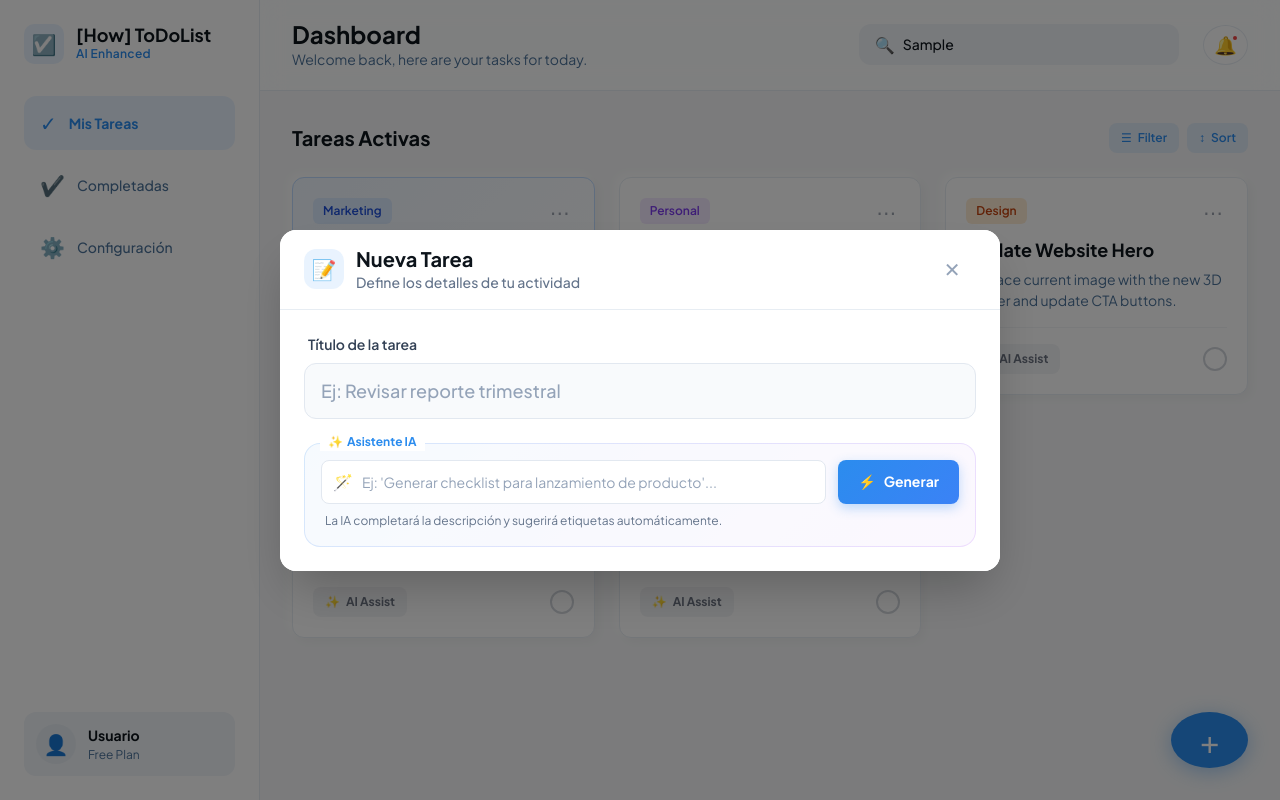
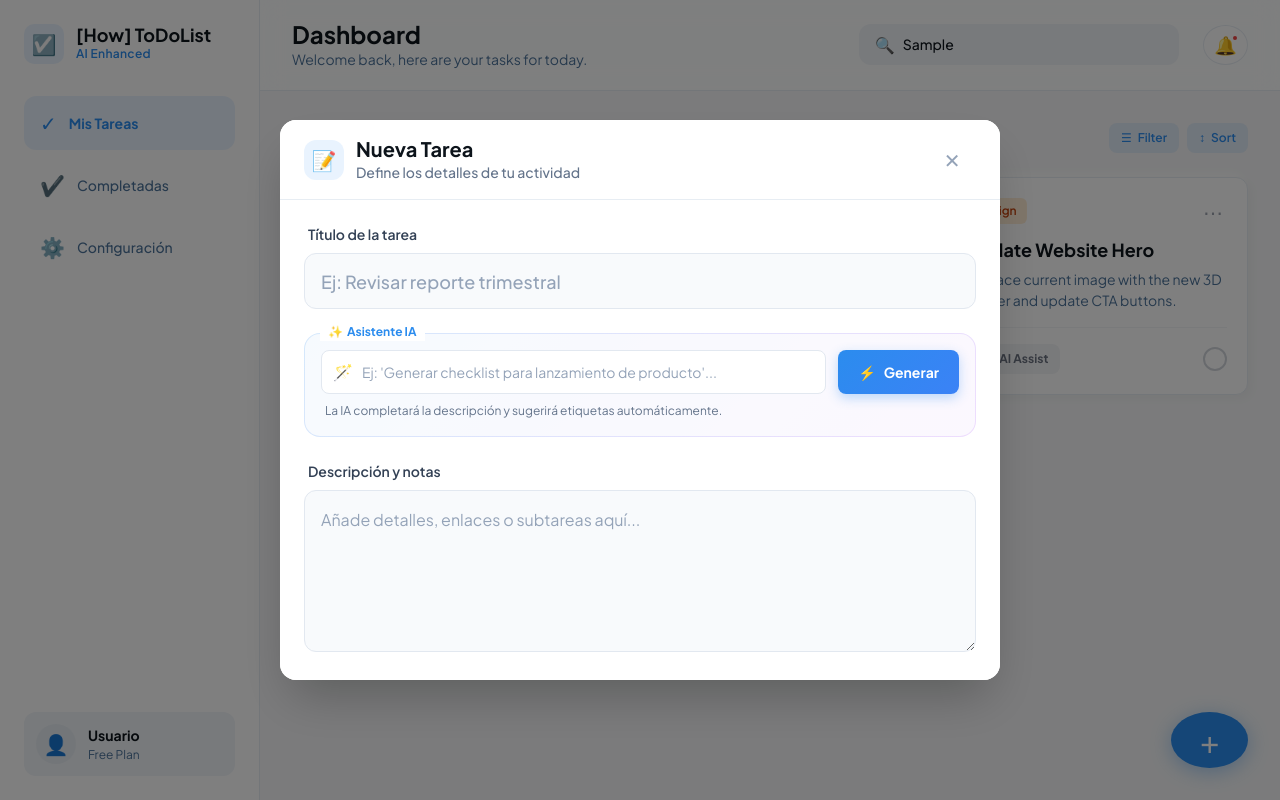
Before and after one commit to VarozXYZ/how-to-do-list, a React (Vite) app: page /dashboard in a window 1280 px wide. Both pictures are taken after typing "Sample" into the empty fields and a click on the button "Nueva tarea". Built offline with nearby package versions, Linux system fonts and the light colour scheme.

Commit message:
feat: add description textarea to modal

```diff
--- a/src/components/cards/CardDetail.css
+++ b/src/components/cards/CardDetail.css
@@ -228,3 +228,36 @@
   font-size: 0.75rem;
   color: #64748b;
 }
+
+/* Textarea */
+.form-textarea-modal {
+  width: 100%;
+  min-height: 140px;
+  padding: 1rem;
+  border-radius: 12px;
+  border: 1px solid #e2e8f0;
+  background: #f8fafc;
+  font-size: 1rem;
+  color: #0f172a;
+  font-family: 'Plus Jakarta Sans', sans-serif;
+  resize: vertical;
+  transition: all 0.2s ease;
+  line-height: 1.6;
+}
+
+.form-textarea-modal::placeholder {
+  color: #94a3b8;
+}
+
+.form-textarea-modal:focus {
+  outline: none;
+  border-color: #2b8cee;
+  box-shadow: 0 0 0 4px rgba(43, 140, 238, 0.1);
+}
+
+/* Divider */
+.modal-divider {
+  height: 1px;
+  background: #e2e8f0;
+  width: 100%;
+}
--- a/src/components/cards/CardDetail.jsx
+++ b/src/components/cards/CardDetail.jsx
@@ -79,7 +79,22 @@ const CardDetail = ({ show, onHide, onSave }) => {
           </div>
         </div>
 
-        {/* Description coming next */}
+        {/* Description */}
+        <div className="form-group">
+          <label className="form-label-modal">Descripción y notas</label>
+          <textarea
+            className="form-textarea-modal"
+            placeholder="Añade detalles, enlaces o subtareas aquí..."
+            value={description}
+            onChange={(e) => setDescription(e.target.value)}
+            rows={5}
+          />
+        </div>
+
+        {/* Divider */}
+        <div className="modal-divider"></div>
+
+        {/* Metadata coming next */}
       </div>
 
       {/* Footer coming next */}
```
